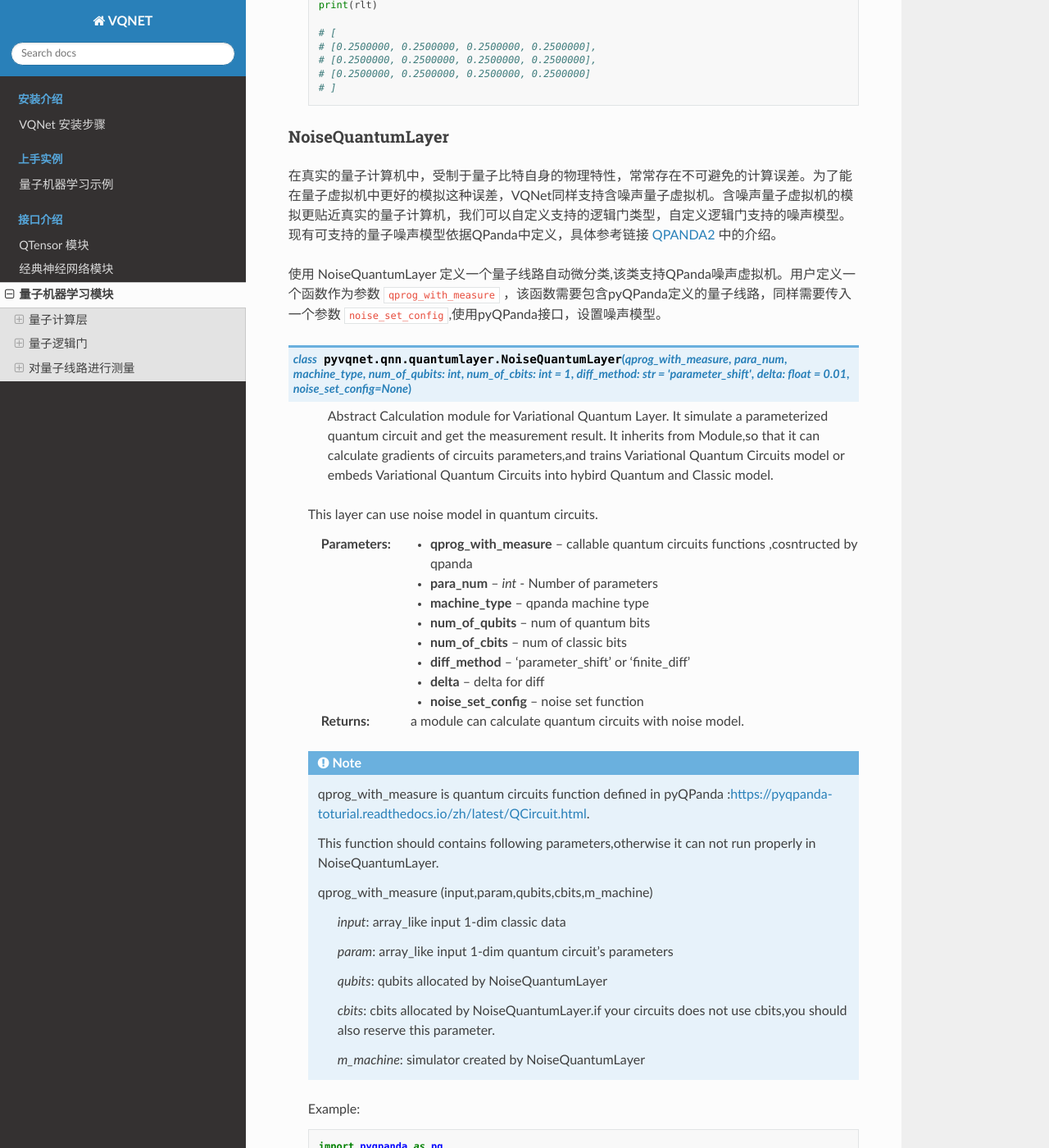
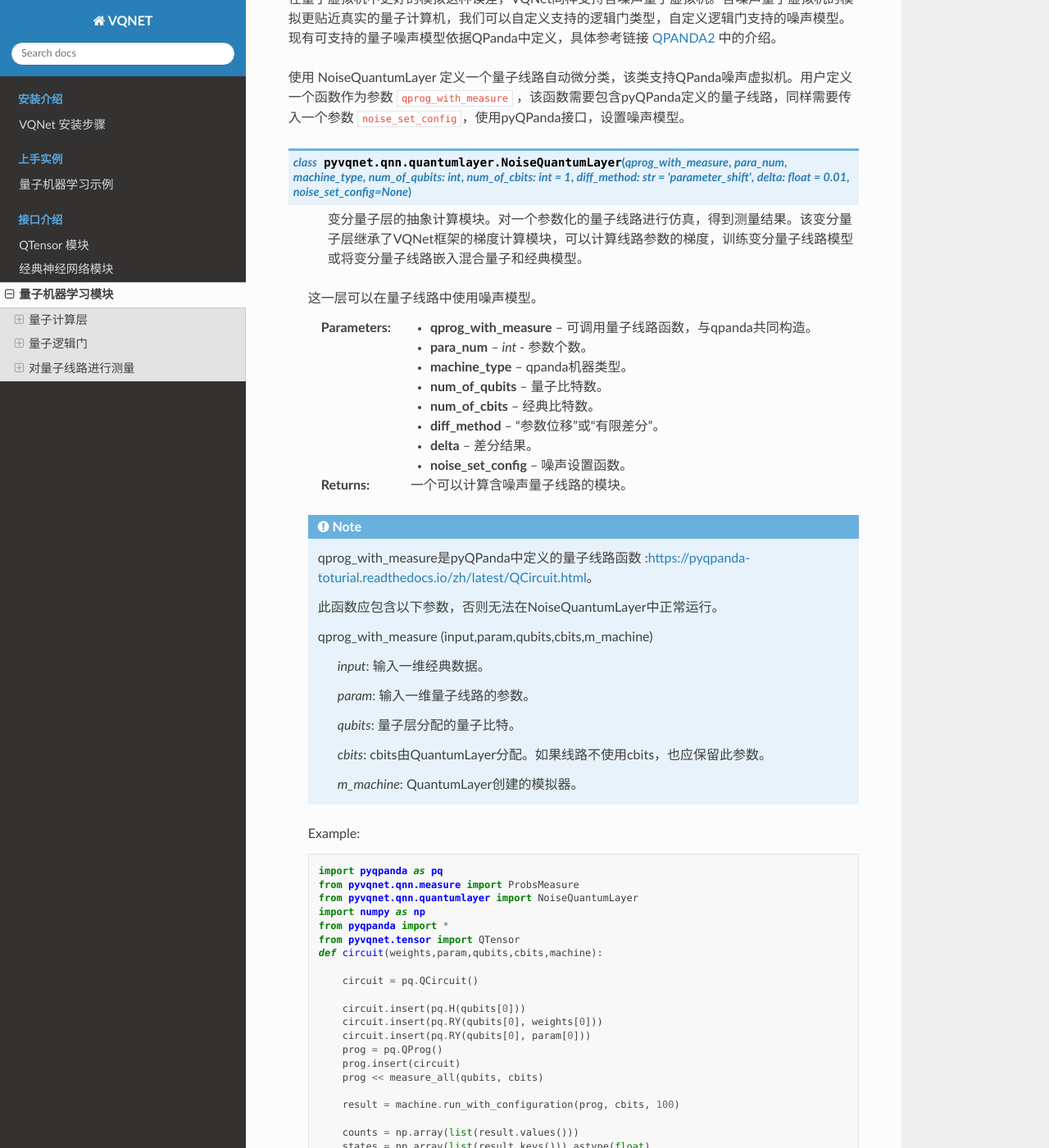
Before and after one commit to OriginQ/VQNET2.0-tutorial, a Sphinx documentation site: the page built from source/rst/qnn.rst, in a window 1280 px wide and 1400 px high, scrolled down 4469 px. Shown: the whole window at 82% size. Built offline with Sphinx 7.4.7 and the Read the Docs theme 2.0.0, drawn with Linux system fonts in a browser that asks for light colours; some of the changed text lies outside the part shown.

Commit message:
[fix] fix qnn.rst

```diff
--- a/source/rst/qnn.rst
+++ b/source/rst/qnn.rst
@@ -33,33 +33,33 @@
 
 .. py:class:: pyvqnet.qnn.quantumlayer.QuantumLayer(qprog_with_measure,para_num,machine_type_or_cloud_token,num_of_qubits:int,num_of_cbits:int = 1,diff_method:str = "parameter_shift",delta:float = 0.01)
 
-	Abstract Calculation module for Variational Quantum Layer. It simulate a parameterized quantum circuit and get the measurement result. It inherits from Module,so that it can calculate gradients of circuits parameters,and trains Variational Quantum Circuits model or embeds Variational Quantum Circuits into hybird Quantum and Classic model.
+    变分量子层的抽象计算模块。对一个参数化的量子线路进行仿真，得到测量结果。该变分量子层继承了VQNet框架的梯度计算模块，可以计算线路参数的梯度，训练变分量子线路模型或将变分量子线路嵌入混合量子和经典模型。
 
-    :param qprog_with_measure: callable quantum circuits functions ,cosntructed by qpanda
-    :param para_num: `int` - Number of parameter
-    :param machine_type_or_cloud_token: qpanda machine type or pyQPANDA QCLOUD token : https://pyqpanda-toturial.readthedocs.io/zh/latest/Realchip.html
-    :param num_of_qubits: num of qubits
-    :param num_of_cbits: num of classic bits
-    :param diff_method: 'parameter_shift' or 'finite_diff'
-    :param delta:  delta for diff
-    :return: a module can calculate quantum circuits .
+    :param qprog_with_measure: 可调用量子线路函数，与qpanda共同构造。
+    :param para_num: `int` - 参数个数。
+    :param machine_type_or_cloud_token: qpanda量子虚拟机类型或pyQPANDA 量子云令牌 : https://pyqpanda-toturial.readthedocs.io/zh/latest/Realchip.html。
+    :param num_of_qubits: 量子比特数。
+    :param num_of_cbits: 经典比特数。
+    :param diff_method: “参数位移”或“有限差分”。
+    :param delta: 差分结果。
+    :return: 一个可以计算量子线路的模块。
 
     .. note::
-        qprog_with_measure is quantum circuits function defined in pyQPanda :https://pyqpanda-toturial.readthedocs.io/zh/latest/QCircuit.html.
+        qprog_with_measure是pyQPanda中定义的量子线路函数 :https://pyqpanda-toturial.readthedocs.io/zh/latest/QCircuit.html。
 
-        This function should contains following parameters,otherwise it can not run properly in QuantumLayer.
+        此函数应包含以下参数，否则无法在QuantumLayer中正常运行。
 
         qprog_with_measure (input,param,qubits,cbits,m_machine)
 
-            `input`: array_like input 1-dim classic data
+            `input`: 输入一维经典数据。
 
-            `param`: array_like input 1-dim quantum circuit's parameters
+            `param`: 输入一维量子线路的参数。
 
-            `qubits`: qubits allocated by QuantumLayer
+            `qubits`: 量子层分配的量子比特。
 
-            `cbits`: cbits allocated by QuantumLayer.if your circuits does not use cbits,you should also reserve this parameter.
+            `cbits`: cbits由QuantumLayer分配。如果线路不使用cbits，也应保留此参数。
 
-            `m_machine`: simulator created by QuantumLayer
+            `m_machine`: QuantumLayer创建的模拟器。
 
     Example::
 
@@ -122,30 +122,28 @@
 
 .. py:class:: pyvqnet.qnn.quantumlayer.QuantumLayerV2(qprog_with_measure,para_num,diff_method:str = "parameter_shift",delta:float = 0.01)
 
-	Abstract Calculation module for Variational Quantum Layer. It simulate a parameterized quantum circuit and get the measurement result. It inherits from Module,so that it can calculate gradients of circuits parameters,and trains Variational Quantum Circuits model or embeds Variational Quantum Circuits into hybird Quantum and Classic model.
+	变分量子层的抽象计算模块。对一个参数化的量子线路进行仿真，得到测量结果。该变分量子层继承了VQNet框架的梯度计算模块，可以计算线路参数的梯度，训练变分量子线路模型或将变分量子线路嵌入混合量子和经典模型。
 
-    To use this module,you need to create your quantum virtual machine and allocate qubits and cbits by yourself.
-
-    :param qprog_with_measure: callable quantum circuits functions ,cosntructed by qpanda
-    :param para_num: `int` - Number of parameter
-    :param diff_method: 'parameter_shift' or 'finite_diff'
-    :param delta:  delta for diff
-    :return: a module can calculate quantum circuits .
+    :param qprog_with_measure: 可调用量子线路函数，与qpanda共同构造。
+    :param para_num: `int` - 参数个数。
+    :param diff_method: “参数位移”或“有限差分”。
+    :param delta: 差分结果。
+    :return: 一个可以计算量子线路的模块。
 
     .. note::
-        qprog_with_measure is quantum circuits function defined in pyQPanda :https://pyqpanda-toturial.readthedocs.io/zh/latest/QCircuit.html.
+        qprog_with_measure是pyQPanda中定义的量子线路函数 :https://pyqpanda-toturial.readthedocs.io/zh/latest/QCircuit.html。
 
-        This function should contains following parameters,otherwise it can not run properly in QuantumLayerV2.
+        此函数应包含以下参数，否则无法在QuantumLayerV2中正常运行。
 
-        Compare to QuantumLayer.you should allocate qubits and simulator: https://pyqpanda-toturial.readthedocs.io/zh/latest/QuantumMachine.html,
+        与QuantumLayer相比。应该分配量子比特和模拟器: https://pyqpanda-toturial.readthedocs.io/zh/latest/QuantumMachine.html,
 
-        you may also need to allocate cbits if qprog_with_measure needs quantum measure: https://pyqpanda-toturial.readthedocs.io/zh/latest/Measure.html
+        如果qprog_with_measure需要quantum measure，您可能还需要分配cbits: https://pyqpanda-toturial.readthedocs.io/zh/latest/Measure.html
 
         qprog_with_measure (input,param)
 
-        `input`: array_like input 1-dim classic data
+        `input`: 输入一维经典数据。
 
-        `param`: array_like input 1-dim quantum circuit's parameters
+        `param`: 输入一维量子线路的参数。
 
 
     Example::
@@ -219,40 +217,42 @@
 在真实的量子计算机中，受制于量子比特自身的物理特性，常常存在不可避免的计算误差。为了能在量子虚拟机中更好的模拟这种误差，VQNet同样支持含噪声量子虚拟机。含噪声量子虚拟机的模拟更贴近真实的量子计算机，我们可以自定义支持的逻辑门类型，自定义逻辑门支持的噪声模型。
 现有可支持的量子噪声模型依据QPanda中定义，具体参考链接 `QPANDA2 <https://pyqpanda-toturial.readthedocs.io/zh/latest/NoiseQVM.html>`_ 中的介绍。
 
-使用 NoiseQuantumLayer 定义一个量子线路自动微分类,该类支持QPanda噪声虚拟机。用户定义一个函数作为参数 ``qprog_with_measure`` ，该函数需要包含pyQPanda定义的量子线路，同样需要传入一个参数 ``noise_set_config``,使用pyQPanda接口，设置噪声模型。
+使用 NoiseQuantumLayer 定义一个量子线路自动微分类，该类支持QPanda噪声虚拟机。用户定义一个函数作为参数 ``qprog_with_measure`` ，该函数需要包含pyQPanda定义的量子线路，同样需要传入一个参数 ``noise_set_config``，使用pyQPanda接口，设置噪声模型。
 
 .. py:class:: pyvqnet.qnn.quantumlayer.NoiseQuantumLayer(qprog_with_measure,para_num,machine_type,num_of_qubits:int,num_of_cbits:int=1,diff_method:str= "parameter_shift",delta:float=0.01,noise_set_config = None)
 
-	Abstract Calculation module for Variational Quantum Layer. It simulate a parameterized quantum circuit and get the measurement result. It inherits from Module,so that it can calculate gradients of circuits parameters,and trains Variational Quantum Circuits model or embeds Variational Quantum Circuits into hybird Quantum and Classic model.
+	变分量子层的抽象计算模块。对一个参数化的量子线路进行仿真，得到测量结果。该变分量子层继承了VQNet框架的梯度计算模块，可以计算线路参数的梯度，训练变分量子线路模型或将变分量子线路嵌入混合量子和经典模型。
 
-    This layer can use noise model in quantum circuits.
+    这一层可以在量子线路中使用噪声模型。
 
-    :param qprog_with_measure: callable quantum circuits functions ,cosntructed by qpanda
-    :param para_num: `int` - Number of parameters
-    :param machine_type: qpanda machine type
-    :param num_of_qubits: num of quantum bits
-    :param num_of_cbits: num of classic bits
-    :param diff_method: 'parameter_shift' or 'finite_diff'
-    :param delta:  delta for diff
-    :param noise_set_config: noise set function
-    :return: a module can calculate quantum circuits with noise model.
+    :param qprog_with_measure: 可调用量子线路函数，与qpanda共同构造。
+    :param para_num: `int` - 参数个数。
+    :param machine_type: qpanda机器类型。
+    :param num_of_qubits: 量子比特数。
+    :param num_of_cbits: 经典比特数。
+    :param diff_method: “参数位移”或“有限差分”。
+    :param delta: 差分结果。
+    :param noise_set_config: 噪声设置函数。
+    :return: 一个可以计算含噪声量子线路的模块。
+
 
     .. note::
-        qprog_with_measure is quantum circuits function defined in pyQPanda :https://pyqpanda-toturial.readthedocs.io/zh/latest/QCircuit.html.
+        qprog_with_measure是pyQPanda中定义的量子线路函数 :https://pyqpanda-toturial.readthedocs.io/zh/latest/QCircuit.html。
 
-        This function should contains following parameters,otherwise it can not run properly in NoiseQuantumLayer.
+        此函数应包含以下参数，否则无法在NoiseQuantumLayer中正常运行。
 
         qprog_with_measure (input,param,qubits,cbits,m_machine)
 
-            `input`: array_like input 1-dim classic data
+            `input`: 输入一维经典数据。
 
-            `param`: array_like input 1-dim quantum circuit's parameters
+            `param`: 输入一维量子线路的参数。
 
-            `qubits`: qubits allocated by NoiseQuantumLayer
+            `qubits`: 量子层分配的量子比特。
 
-            `cbits`: cbits allocated by NoiseQuantumLayer.if your circuits does not use cbits,you should also reserve this parameter.
+            `cbits`: cbits由QuantumLayer分配。如果线路不使用cbits，也应保留此参数。
 
-            `m_machine`: simulator created by NoiseQuantumLayer
+            `m_machine`: QuantumLayer创建的模拟器。
+
 
     Example::
 
@@ -357,13 +357,13 @@
 
 .. py:class:: pyvqnet.qnn.quantumlayer.VQC_wrapper
 
-    ``VQC_wrapper`` is a abstract class help to run VariationalQuantumCircuit on VQNet.
+    ``VQC_wrapper`` 是一个抽象类，用于在VQNet上运行VariationalQuantumCircuit。
 
-    ``build_common_circuits`` function contains circuits may be varaible according to the input.
+    ``build_common_circuits`` 线路根据输入的不同而变化。
 
-    ``build_vqc_circuits`` function contains VQC circuits with trainable weights.
+    ``build_vqc_circuits`` 构建带有可训练重量的VQC线路。
 
-    ``run`` function contains run function for VQC.
+    ``run`` VQC的运行函数。
 
     Example::
 
@@ -424,13 +424,14 @@
 
 .. py:class:: pyvqnet.qnn.quantumlayer.VQCLayer(vqc_wrapper,para_num,machine_type_or_cloud_token,num_of_qubits:int,num_of_cbits:int = 1,diff_method:str = "parameter_shift",delta:float = 0.01)
 
-    Abstract Calculation module for Variational Quantum Circuits in pyQPanda.Please reference to :https://pyqpanda-toturial.readthedocs.io/zh/latest/VQG.html.
+    pyQPanda中变分量子线路的抽象计算模块。详情请访问： https://pyqpanda-toturial.readthedocs.io/zh/latest/VQG.html。
 
-    :param vqc_wrapper: VQC_wrapper class
-    :param para_num: `int` - Number of parameter
-    :param diff_method: 'parameter_shift' or 'finite_diff'
-    :param delta:  delta for diff
-    :return: a module can calculate VQC quantum circuits .
+    :param vqc_wrapper: VQC_wrapper类。
+    :param para_num: `int` - 参数个数。
+    :param diff_method: “参数位移”或“有限差分”。
+    :param delta: 差分结果。
+    :return: 一个可以计算量子VQC线路的模块。
+
 
     Example::
 
@@ -521,16 +522,16 @@
 
 .. py:class:: pyvqnet.qnn.qcnn.qconv.QConv(input_channels,output_channels,quantum_number,stride=(1, 1),padding=(0, 0),kernel_initializer=normal,machine:str = "cpu"))
 
-	Quantum Convolution module. Replace Conv2D kernal with quantum circuits.Inputs to the conv module are of shape (batch_size, input_channels, height, width).reference `Samuel et al. (2020) <https://arxiv.org/abs/2012.12177>`_.
+	量子卷积模块。用量子线路取代Conv2D内核，conv模块的输入为形状（批次大小、输入通道、高度、宽度） `Samuel et al. (2020) <https://arxiv.org/abs/2012.12177>`_ 。
 
-    :param input_channels: `int` - Number of input channels
-    :param output_channels: `int` - Number of output channels
-    :param quantum_number: `int` - Size of a single kernel.
-    :param stride: `tuple` - Stride, defaults to (1, 1)
-    :param padding: `tuple` - Padding, defaults to (0, 0)
-    :param kernel_initializer: `callable` - Defaults to normal
-    :param machine: `str` - cpu simulation
-    :return: a quantum cnn class
+    :param input_channels: `int` - 输入通道数。
+    :param output_channels: `int` - 输出通道数。
+    :param quantum_number: `int` - 单个内核的大小。
+    :param stride: `tuple` - 步长，默认为（1,1）。
+    :param padding: `tuple` - 填充，默认为（0，0）。
+    :param kernel_initializer: `callable` - 默认为正常。
+    :param machine: `str` - cpu模拟。
+    :return: 量子卷积层。
 
     Example::
 
@@ -557,12 +558,12 @@
 
 .. py:class:: pyvqnet.qnn.qlinear.QLinear(input_channels,output_channels,machine: str = "cpu"))
 
-    Quantum Linear module. Inputs to the linear module are of shape (input_channels, output_channels)
+    量子全连接模块。全连接模块的输入为形状（输入通道、输出通道）。
 
-    :param input_channels: `int` - Number of input channels
-    :param output_channels: `int` - Number of output channels
-    :param machine: `str` - cpu simulation
-    :return: a quantum linear layer
+    :param input_channels: `int` - 输入通道数。
+    :param output_channels: `int` - 输出通道数。
+    :param machine: `str` - cpu模拟。
+    :return: 量子全连接层。
 
     Exmaple::
 
@@ -606,14 +607,13 @@
 
 .. py:function:: pyvqnet.qnn.template.BasicEmbeddingCircuit(input_feat,qlist)
 
-    Encodes n binary features into a basis state of n qubits.
+    将n个二进制特征编码为n个量子比特的基态。
 
-    For example, for ``features=([0, 1, 1])``, the quantum system will be
-    prepared in state :math:`|011 \rangle`.
+    例如, 对于 ``features=([0, 1, 1])``, 在量子系统下其基态为 :math:`|011 \rangle`。
 
-    :param input_feat: binary input of shape ``(n)``
-    :param qlist: qubit lists that the template acts on
-    :return: quantum circuits
+    :param input_feat:  ``(n)``大小的二进制输入。
+    :param qlist: 构建该模板线路量子比特。
+    :return: 量子线路。
 
     Example::
 
@@ -638,23 +638,22 @@
 
 .. py:function:: pyvqnet.qnn.template.AngleEmbeddingCircuit(input_feat,qubits,rotation:str='X')
 
-    Encodes :math:`N` features into the rotation angles of :math:`n` qubits, where :math:`N \leq n`.
+    将 :math:`N` 特征编码到 :math:`n` 量子比特的旋转角度中, 其中 :math:`N \leq n`。
 
-    The rotations can be chosen as either : 'X' , 'Y' , 'Z', as defined by the ``rotation`` parameter:
+    旋转可以选择为 : 'X' , 'Y' , 'Z', 如 ``rotation`` 的参数定义为:
 
-    * ``rotation='X'`` uses the features as angles of RX rotations
+    * ``rotation='X'`` 将特征用作RX旋转的角度。
 
-    * ``rotation='Y'`` uses the features as angles of RY rotations
+    * ``rotation='Y'`` 将特征用作RY旋转的角度。
 
-    * ``rotation='Z'`` uses the features as angles of RZ rotations
+    * ``rotation='Z'`` 将特征用作RZ旋转的角度。
 
-    The length of ``features`` has to be smaller or equal to the number of qubits. If there are fewer entries in
-    ``features`` than qubits, the circuit does not Applies the remaining rotation gates.
+     ``features`` 的长度必须小于或等于量子比特的数量。如果 ``features`` 中的长度少于量子比特，则线路不应用剩余的旋转门。
 
-    :param input_feat: numpy array which represents paramters
-    :param qubits: qubits allocated by pyQPanda
-    :param rotation: use what rotation ,default 'X'
-    :return: quantum circuits
+    :param input_feat: 表示参数的numpy数组。
+    :param qubits: pyQPanda分配的量子比特。
+    :param rotation: 使用什么旋转，默认为“X”。
+    :return: 量子线路。
 
     Example::
 
@@ -702,11 +701,11 @@
 
 .. py:function:: pyvqnet.qnn.template.AmplitudeEmbeddingCircuit(input_feat,qubits)
 
-	Encodes :math:`2^n` features into the amplitude vector of :math:`n` qubits.To represent a valid quantum state vector, the L2-norm of ``features`` must be one.
+    将 :math:`2^n` 特征编码为 :math:`n` 量子比特的振幅向量。为了表示一个有效的量子态向量， ``features`` 的L2范数必须是1。
 
-    :param input_feat: numpy array which represents paramters
-    :param qubits: qubits list allocated by pyQPanda
-    :return: quantum circuits
+    :param input_feat: 表示参数的numpy数组。
+    :param qubits: pyQPanda分配的量子比特列表。
+    :return: 量子线路。
 
     Example::
 
@@ -733,16 +732,16 @@
 
 .. py:function:: pyvqnet.qnn.template.IQPEmbeddingCircuits(input_feat,qubits,rep:int = 1)
 
-	Encodes :math:`n` features into :math:`n` qubits using diagonal gates of an IQP circuit.
+    使用IQP线路的对角门将 :math:`n` 特征编码为 :math:`n` 量子比特。
 
-    The embedding was proposed by `Havlicek et al. (2018) <https://arxiv.org/pdf/1804.11326.pdf>`_.
+    编码是由 `Havlicek et al. (2018) <https://arxiv.org/pdf/1804.11326.pdf>`_ 提出。
 
-    The basic IQP circuit can be repeated by specifying ``n_repeats``.
+    通过指定 ``n_repeats`` ，可以重复基本IQP线路。
 
-    :param input_feat: numpy array which represents paramters
-    :param qubits: qubits list allocated by pyQPanda
-    :param rep: repeat circuits block
-    :return: quantum circuits
+    :param input_feat: 表示参数的numpy数组。
+    :param qubits: pyQPanda分配的量子比特列表。
+    :param rep: 重复量子线路块。
+    :return: 量子线路。
 
     Example::
 
@@ -769,7 +768,7 @@
 
 .. py:function:: pyvqnet.qnn.template.RotCircuit(para,qubits)
 
-	Arbitrary single qubit rotation.Number of qlist should be 1,and number of parameters should be 3
+    任意单量子比特旋转。qlist的数量应该是1，参数的数量应该是3。
 
     .. math::
 
@@ -779,9 +778,9 @@
         \end{bmatrix}.
 
 
-    :param para: numpy array which represents paramters [\phi, \theta, \omega]
-    :param qubits: qubits allocated by pyQPanda,only accepted single qubits.
-    :return: quantum circuits
+    :param para: 表示参数  :math:`[\phi, \theta, \omega]` 的numpy数组。
+    :param qubits: pyQPanda分配的量子比特，只接受单个量子比特。
+    :return: 量子线路。
 
     Example::
 
@@ -808,7 +807,7 @@
 
 .. py:function:: pyvqnet.qnn.template.CRotCircuit(para,control_qubits,rot_qubits)
 
-	The controlled-Rot operator
+	受控Rot操作符。
 
     .. math:: CR(\phi, \theta, \omega) = \begin{bmatrix}
             1 & 0 & 0 & 0 \\
@@ -817,10 +816,10 @@
             0 & 0 & e^{-i(\phi-\omega)/2}\sin(\theta/2) & e^{i(\phi+\omega)/2}\cos(\theta/2)
         \end{bmatrix}.
 
-    :param para: numpy array which represents paramters [\phi, \theta, \omega]
-    :param control_qubits: control qubit allocated by pyQPanda,number of qubit should be 1.
-    :param rot_qubits: Rot qubit allocated by pyQPanda,number of qubit should be 1.
-    :return: quantum circuits
+    :param para: 表示参数  :math:`[\phi, \theta, \omega]` 的numpy数组。
+    :param control_qubits: pyQPanda分配的控制量子比特，量子比特的数量应为1。
+    :param rot_qubits: 由pyQPanda分配的Rot量子比特，量子比特的数量应为1。
+    :return: 量子线路。
 
     Example::
 
@@ -849,7 +848,7 @@
 
 .. py:function:: pyvqnet.qnn.template.CSWAPcircuit(qubits)
 
-    The controlled-swap circuit
+    受控SWAP线路。
 
     .. math:: CSWAP = \begin{bmatrix}
             1 & 0 & 0 & 0 & 0 & 0 & 0 & 0 \\
@@ -862,10 +861,10 @@
             0 & 0 & 0 & 0 & 0 & 0 & 0 & 1
         \end{bmatrix}.
 
-    .. note:: The first qubits provided corresponds to the **control qubit**.
+    .. note:: 提供的第一个量子比特对应于 **control qubit** 。
 
-    :param qubits: list of qubits allocated by pyQPanda the first qubits is control qubit. length of qlists have to be 3.
-    :return: quantum circuits
+    :param qubits: pyQPanda分配的量子比特列表第一个量子比特是控制量子比特。qlist的长度必须为3。
+    :return: 量子线路。
 
     Example::
 
@@ -893,18 +892,18 @@
 
 .. py:function:: pyvqnet.qnn.measure.expval(machine,prog,pauli_str_dict,qubits)
 
-	Expectation value of the supplied Hamiltonian observables
+	提供的哈密顿量观测值的期望值。
 
-    if the observables are :math:`0.7Z\otimes X\otimes I+0.2I\otimes Z\otimes I`,
-    then ``Hamiltonian`` ``dict`` would be ``{{'Z0, X1':0.7} ,{'Z1':0.2}}`` .
+    如果观测值是 :math:`0.7Z\otimes X\otimes I+0.2I\otimes Z\otimes I`,
+    那么 ``Hamiltonian`` ``dict`` 将是 ``{{'Z0, X1':0.7} ,{'Z1':0.2}}`` 。
 
-    expval api only supports on QPanda CPUQVM now.Please checks  https://pyqpanda-toturial.readthedocs.io/zh/latest/index.html for alternative api.
+    expval api现在只支持QPanda CPUQVM。更多详情请访问  https://pyqpanda-toturial.readthedocs.io/zh/latest/index.html。
 
-    :param machine: machine created by qpanda
-    :param prog: quantum program created by qpanda
-    :param pauli_str_dict: Hamiltonian observables
-    :param qubits: qubits allocated by pyQPanda
-    :return: expectation
+    :param machine: 由qpanda创建的量子虚拟机。
+    :param prog: qpanda创建的量子工程。
+    :param pauli_str_dict: 哈密顿量观测值。
+    :param qubits: pyQPanda分配的量子比特。
+    :return: 期望值。
 
 
     Example::
@@ -932,18 +931,18 @@
 
 .. py:function:: pyvqnet.qnn.measure.QuantumMeasure(measure_qubits:list,prog,machine,qubits,slots:int = 1000)
 
-    Calculates circuits quantum measurement. Return the normalized result of the measurements obtained by the Monte Carlo method.
+    计算量子线路测量。返回通过蒙特卡罗方法获得的归一化的测量结果。
 
-    Please checks  https://pyqpanda-toturial.readthedocs.io/zh/latest/Measure.html?highlight=measure_all for alternative api.
+    更多详情请访问  https://pyqpanda-toturial.readthedocs.io/zh/latest/Measure.html?highlight=measure_all 。
 
-    QuantumMeasure api only supports on QPanda CPUQVM or QCloud now.
+    QuantumMeasure api现在只支持QPanda CPUQVM或QCloud。
 
-    :param measure_qubits: list contains measure qubits index.
-    :param prog: quantum program from qpanda
-    :param machine: quantum virtual machine allocated by pyQPanda
-    :param qubits: qubits allocated by pyQPanda
-    :param slots: measure time,default 1000
-    :return: returns the normalized result of the measurements obtained by the Monte Carlo method.
+    :param measure_qubits: 列表包含测量比特索引。
+    :param prog: qpanda创建的量子工程。
+    :param machine: pyQPanda分配的量子虚拟机。
+    :param qubits: pyQPanda分配的量子比特。
+    :param slots: 测量次数，默认值为1000次。
+    :return: 返回通过蒙特卡罗方法获得的归一化的测量结果。
 
     Example::
 
@@ -974,17 +973,18 @@
 
 .. py:function:: pyvqnet.qnn.measure.ProbsMeasure(measure_qubits:list,prog,machine,qubits)
 
-	Calculates circuits probabilities measurement.
+	计算线路概率测量。
 
-    Please checks https://pyqpanda-toturial.readthedocs.io/zh/latest/PMeasure.html for alternative api.
+    更多详情请访问 https://pyqpanda-toturial.readthedocs.io/zh/latest/PMeasure.html。
 
-    ProbsMeasure api only supports on QPanda CPUQVM or QCloud now.
+    ProbsMeasure api现在只支持QPanda CPUQVM或QCloud。
 
-    :param measure_qubits: list contains measure qubits index.
-    :param prog: quantum program from qpanda
-    :param machine: quantum virtual machine allocated by pyQPanda
-    :param qubits: qubit allocated by pyQPanda
-    :return: prob of measure qubits in lexicographic order.
+    :param measure_qubits: 列表包含测量比特索引
+    :param prog: qpanda创建的量子工程。
+    :param machine: pyQPanda分配的量子虚拟机。
+    :param qubits: pyQPanda分配的量子比特。
+    :return: 按字典顺序测量量子比特。
+
 
     Example::
 
```
